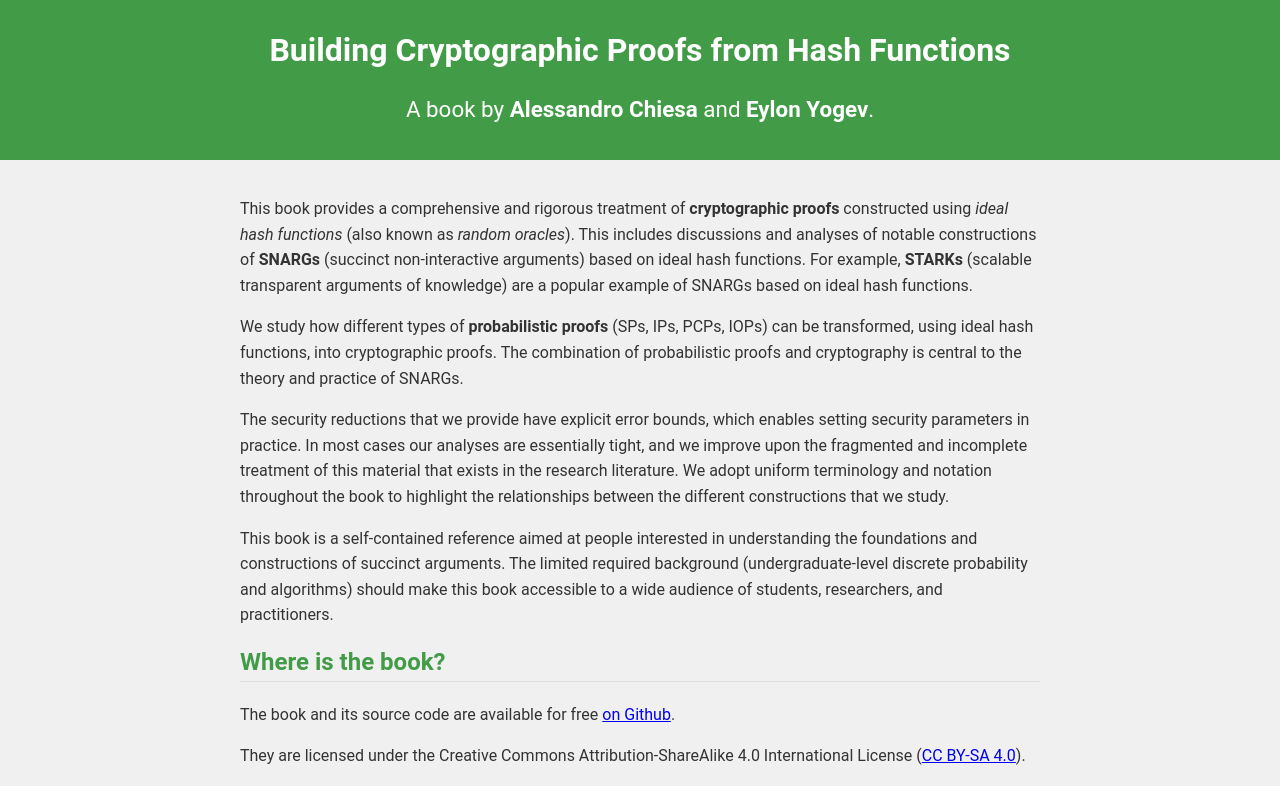
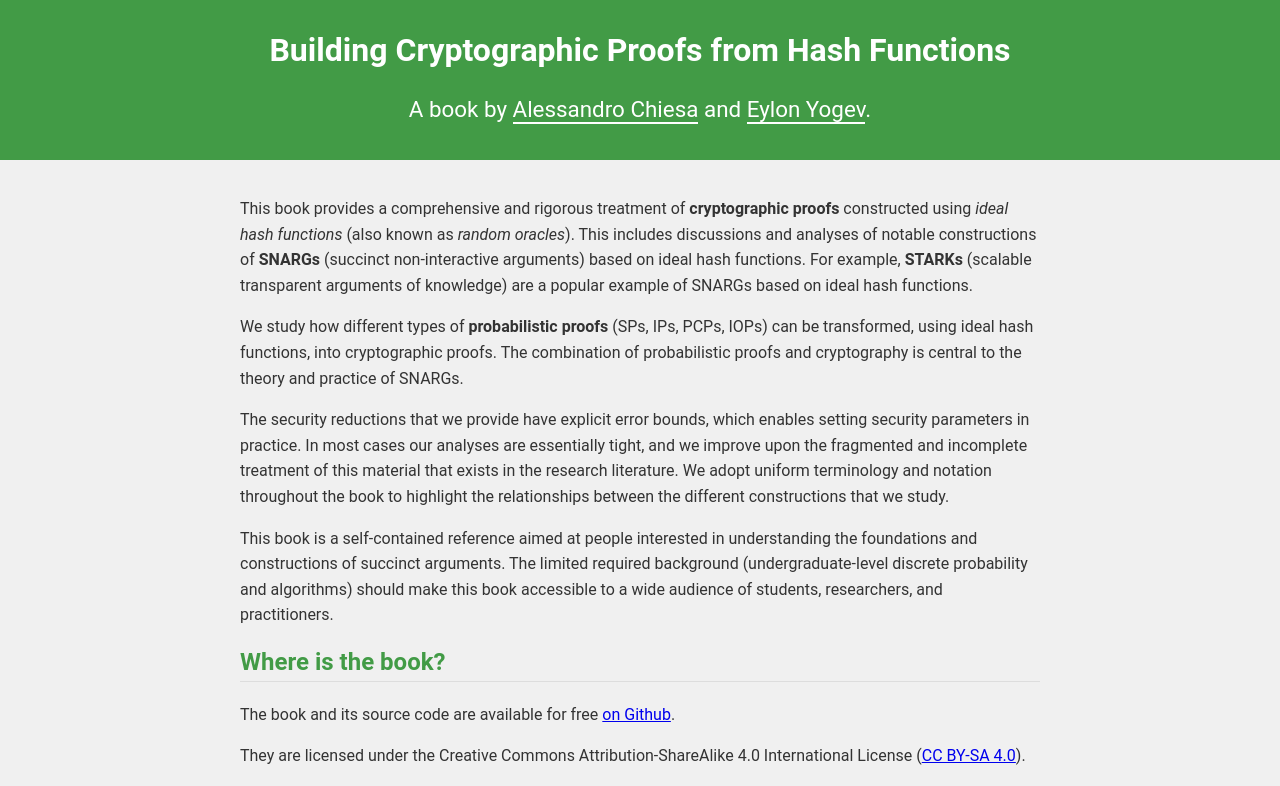
Before and after one commit to hash-based-snargs-book/hash-based-snargs-book.github.io, a plain HTML site: page index.html in a window 1280 px wide. Shown: the top 786 px of the page. Drawn offline with Linux system fonts and the light colour scheme.

Commit message:
Update index.html

```diff
--- a/index.html
+++ b/index.html
@@ -25,9 +25,9 @@
         header p a {
             color: white;
             text-decoration: none;
-            font-weight: bold;
+            box-shadow: 0 2px 0 white;
         }
-        a:hover{ text-decoration: underline;}
+        a:hover{ text-decoration: none;}
         main {
             padding: 20px;
             max-width: 800px;
```
